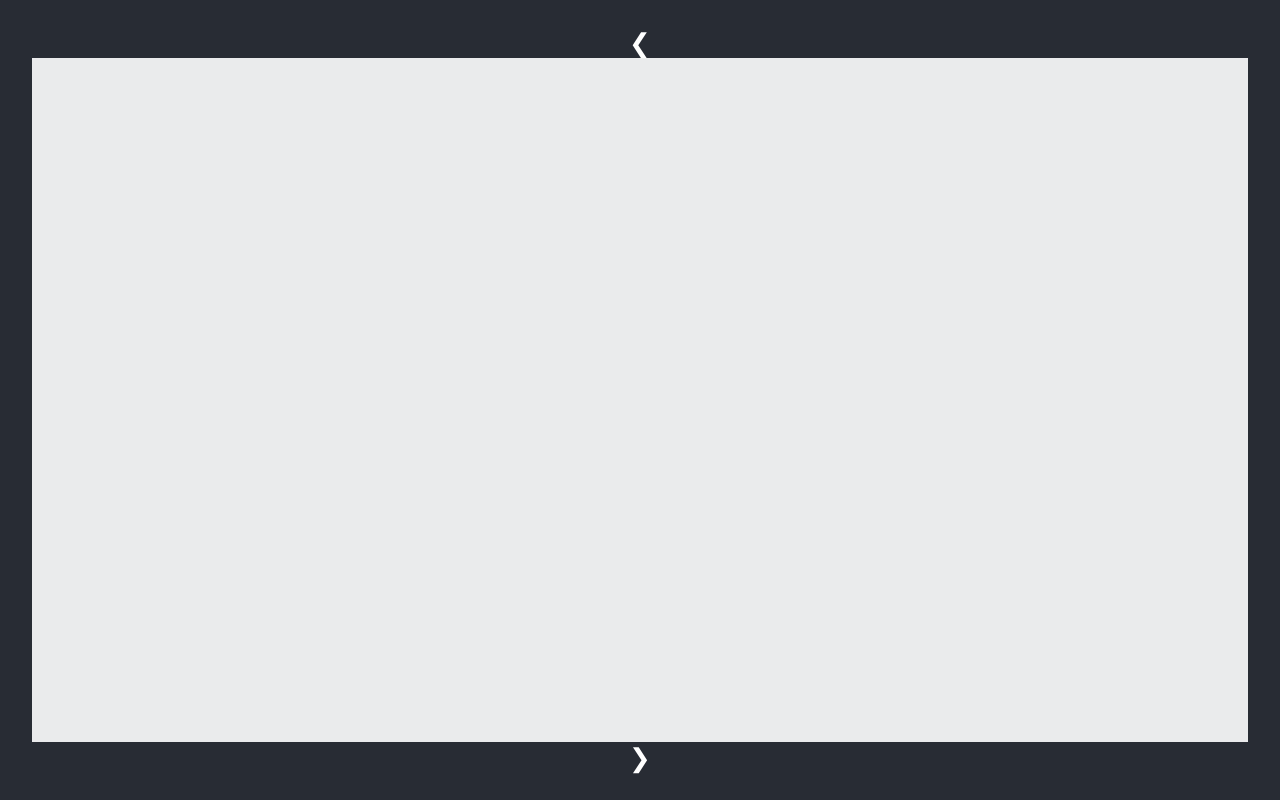
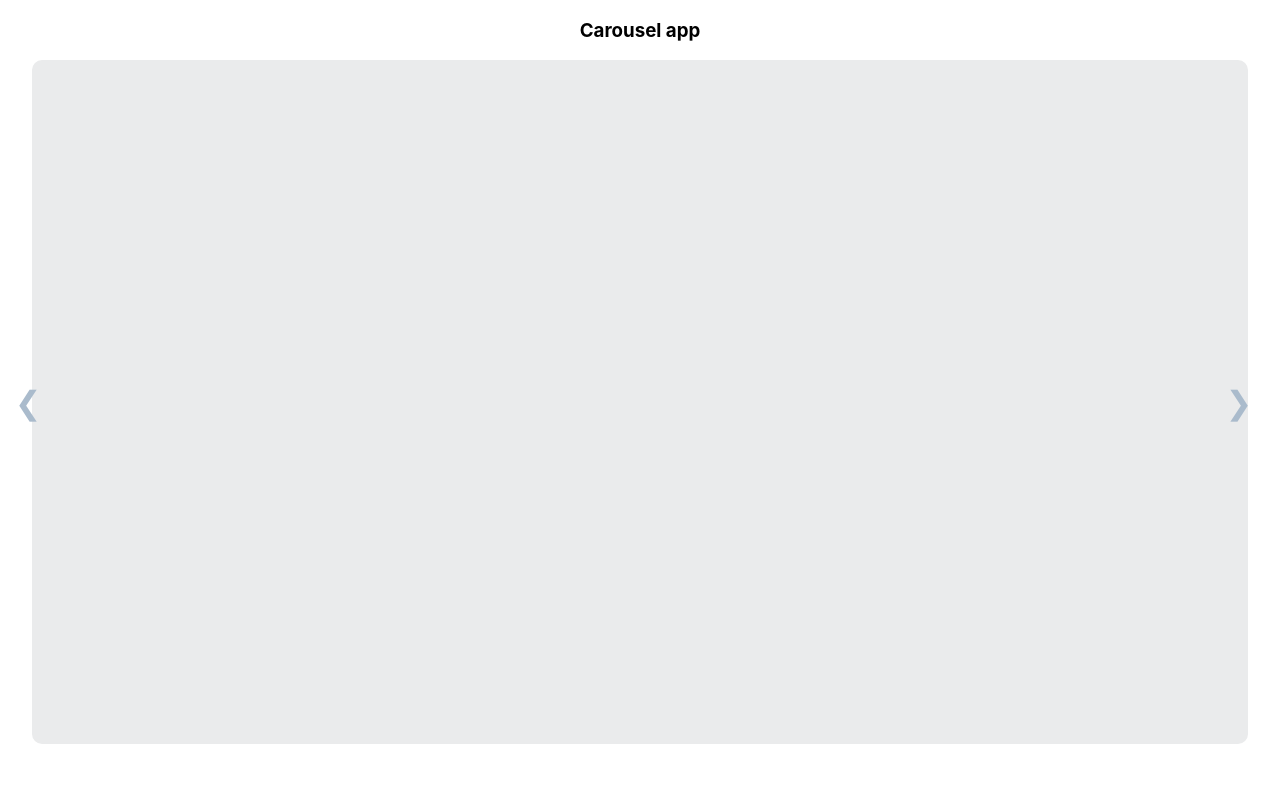
Before and after one commit to tony2550/react-carousel-app, a React (Create React App) app: page / in a window 1280 px wide. Built offline with nearby package versions, Linux system fonts and the light colour scheme.

Commit message:
1. carousel layout

```diff
--- a/src/App.js
+++ b/src/App.js
@@ -3,10 +3,9 @@ import Carousel from './components/Carousel/Carousel';
 
 function App() {
   return (
-    <div className="App">
-      <header className="App-header">
-        <Carousel />
-      </header>
+    <div>
+      <h3 style={{ textAlign: 'center' }}>Carousel app</h3>
+      <Carousel />
     </div>
   );
 }
--- a/src/components/Carousel/Carousel.js
+++ b/src/components/Carousel/Carousel.js
@@ -3,10 +3,12 @@ import classes from './Carousel.module.css';
 
 const Carousel = () => {
   return (
-    <div className={classes.Container}>
-      <div className={classes.leftArrow}>❮</div>
-      <div className={classes.DisplayFrame}></div>
-      <div className={classes.rightArrow}>❯</div>
+    <div>
+      <div className={classes.Container}>
+        <div className={classes.LeftArrow}>❮</div>
+        <div className={classes.DisplayFrame}></div>
+        <div className={classes.RightArrow}>❯</div>
+      </div>
     </div>
   );
 };
--- a/src/components/Carousel/Carousel.module.css
+++ b/src/components/Carousel/Carousel.module.css
@@ -1,15 +1,12 @@
-/* .Container {
-  background-color: aquamarine;
-  color: green;
-  padding: 30px;
-} */
-
 .DisplayFrame {
   touch-action: none;
+  border-radius: 10px;
   width: 95vw;
   height: calc(95vw * 0.5625);
   max-height: 90vh;
   max-width: calc(90vh * 1.78);
+  margin: auto;
+  text-align: center;
   background-color: #eaebec;
   overflow-y: hidden;
   overflow-x: hidden;
@@ -23,7 +20,48 @@
 }
 
 .LeftArrow {
+  position: absolute;
+  left: 1%;
+  padding-left: 2px;
+  padding-right: 2px;
+  font-size: xx-large;
+  color: #aabbcc;
+  user-select: none;
+  z-index: 2;
+}
+
+.LeftArrow:hover {
+  color: #bbccdd;
+}
+
+.LeftArrow:active {
+  color: aqua;
 }
 
 .RightArrow {
+  position: absolute;
+  right: 2%;
+  padding-left: 2px;
+  padding-right: 2px;
+  font-size: xx-large;
+  color: #aabbcc;
+  user-select: none;
+  z-index: 2;
 }
+
+.RightArrow:hover {
+  color: #bbccdd;
+}
+
+.RightArrow:active {
+  color: aqua;
+}
+
+.Container {
+  position: relative;
+  display: flex;
+  vertical-align: middle;
+  overflow: hidden;
+  width: 100%;
+  align-items: center;
+}
```
